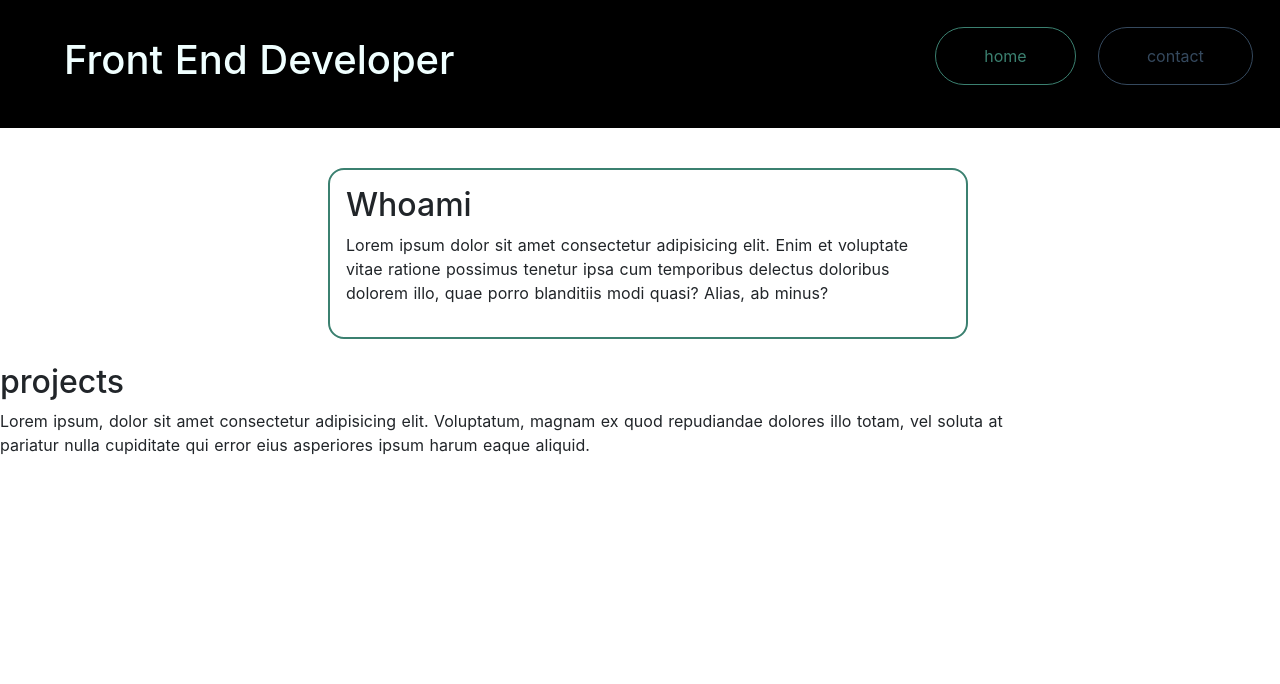
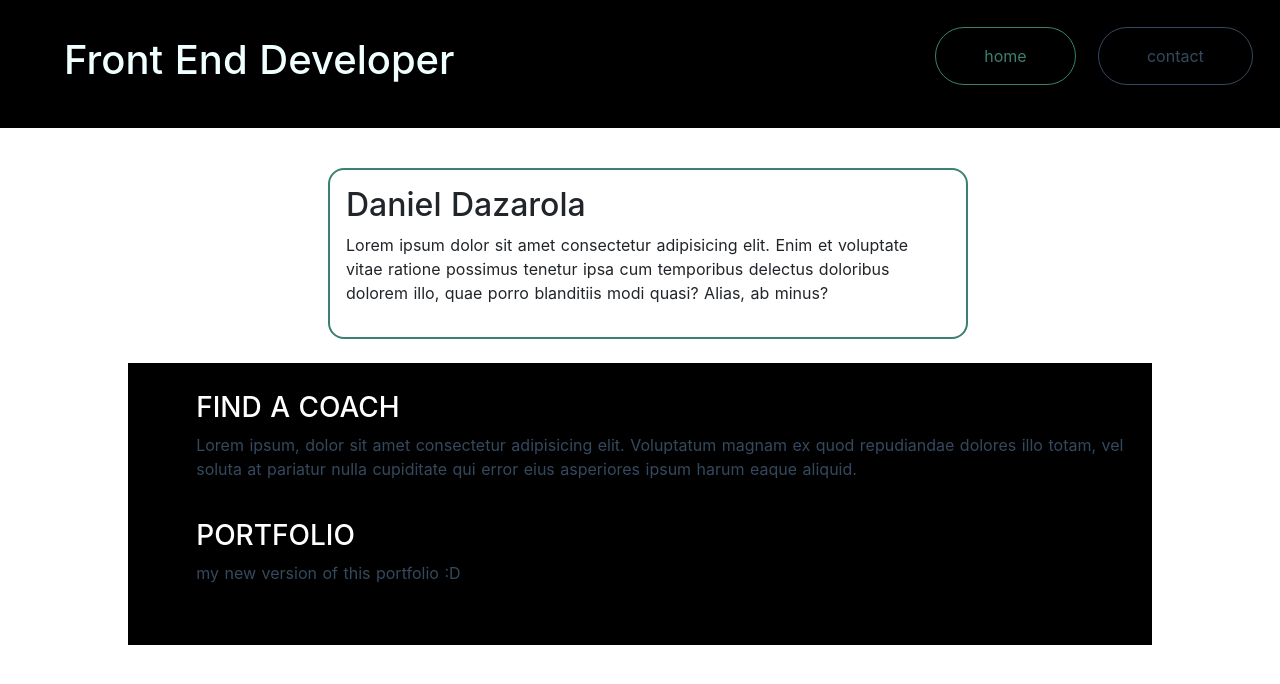
Before and after one commit to phronesys/phronesys.github.io, a Nuxt app: page / in a window 1280 px wide. Shown: the top 684 px of the page. Built offline with nearby package versions, Linux system fonts and the light colour scheme.

Commit message:
arreglé la navbar y el diseño :-)

```diff
--- a/pages/index.vue
+++ b/pages/index.vue
@@ -1,7 +1,7 @@
 <template>
-  <div>
+  <div class="index-body">
     <div class="about">
-      <h2>Whoami</h2>
+      <h2>Daniel Dazarola</h2>
       <div class="about--text">
         <p>
           Lorem ipsum dolor sit amet consectetur adipisicing elit. Enim et
@@ -12,18 +12,35 @@
       </div>
     </div>
     <div class="projects">
-      <h2>projects</h2>
-      <p>
-        Lorem ipsum, dolor sit amet consectetur adipisicing elit. Voluptatum,
-        magnam ex quod repudiandae dolores illo totam, vel soluta at pariatur
-        nulla cupiditate qui error eius asperiores ipsum harum eaque aliquid.
-      </p>
+      <ul>
+        <li v-for="project in projectList" :key="project.title" class="project">
+          <h3>{{ project.title }}</h3>
+          <p>{{ project.text }}</p>
+        </li>
+      </ul>
     </div>
   </div>
 </template>
 
 <script>
-export default {};
+export default {
+  data() {
+    return {
+      projectList: [
+        {
+          title: "Find a Coach",
+          text: "Lorem ipsum, dolor sit amet consectetur adipisicing elit. Voluptatum magnam ex quod repudiandae dolores illo totam, vel soluta at pariatur nulla cupiditate qui error eius asperiores ipsum harum eaque aliquid.",
+          img: ""
+        },
+        {
+          title: "portfolio",
+          text: "my new version of this portfolio :D",
+          img: "path/to/img"
+        }
+      ],
+    };
+  },
+};
 </script>
 
 <style scoped>
@@ -31,17 +48,28 @@ export default {};
   position: relative;
   top: 2rem;
   left: 50%;
-  transform:  translateX(-50%);
+  transform: translateX(-50%);
   max-width: 40rem;
-  box-shadow: rgba(0, 0, 0, 0.8);
-  border:2px solid #3b8070;
+  box-shadow: rgba(0, 0, 0, 1);
+  z-index: 1rem;
+  border: 2px solid #3b8070;
   border-radius: 1rem;
   padding: 1rem;
-  margin: .5rem;
+  margin: 0.5rem;
+}
+.project h3{
+  color: #fff;
+  text-transform: uppercase;
 }
 .projects {
   position: relative;
-  max-width: 80vw;
+  max-width: 80%;
+  border: 0.1rem solid #000;
+  color: #35495e;
+  background-color: #000;
   top: 3rem;
+  left: 50%;
+  transform: translateX(-50%);
+  padding: 1rem;
 }
 </style>
```
Also changed, not shown: components/Logo.vue (indentation only).
